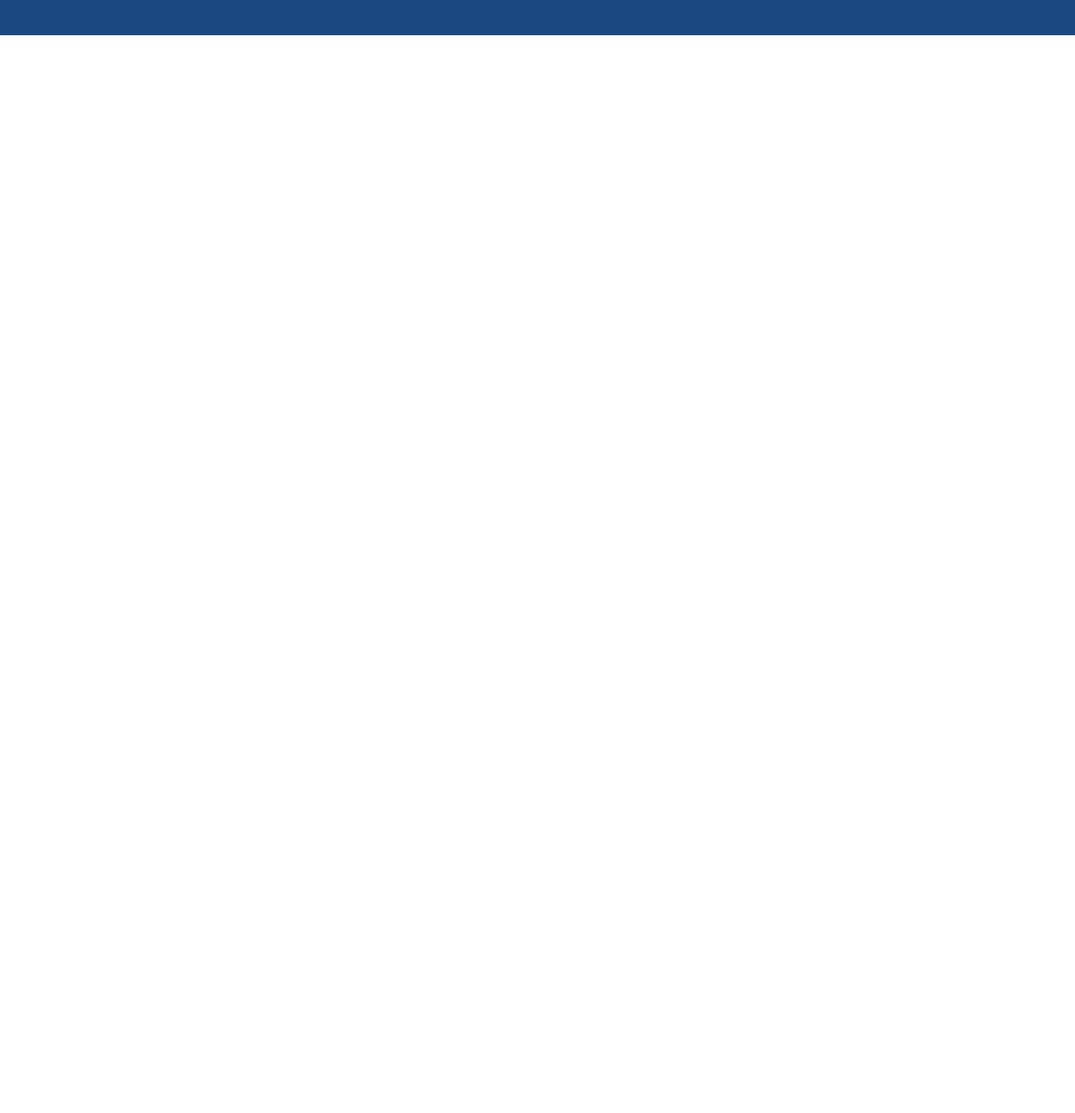
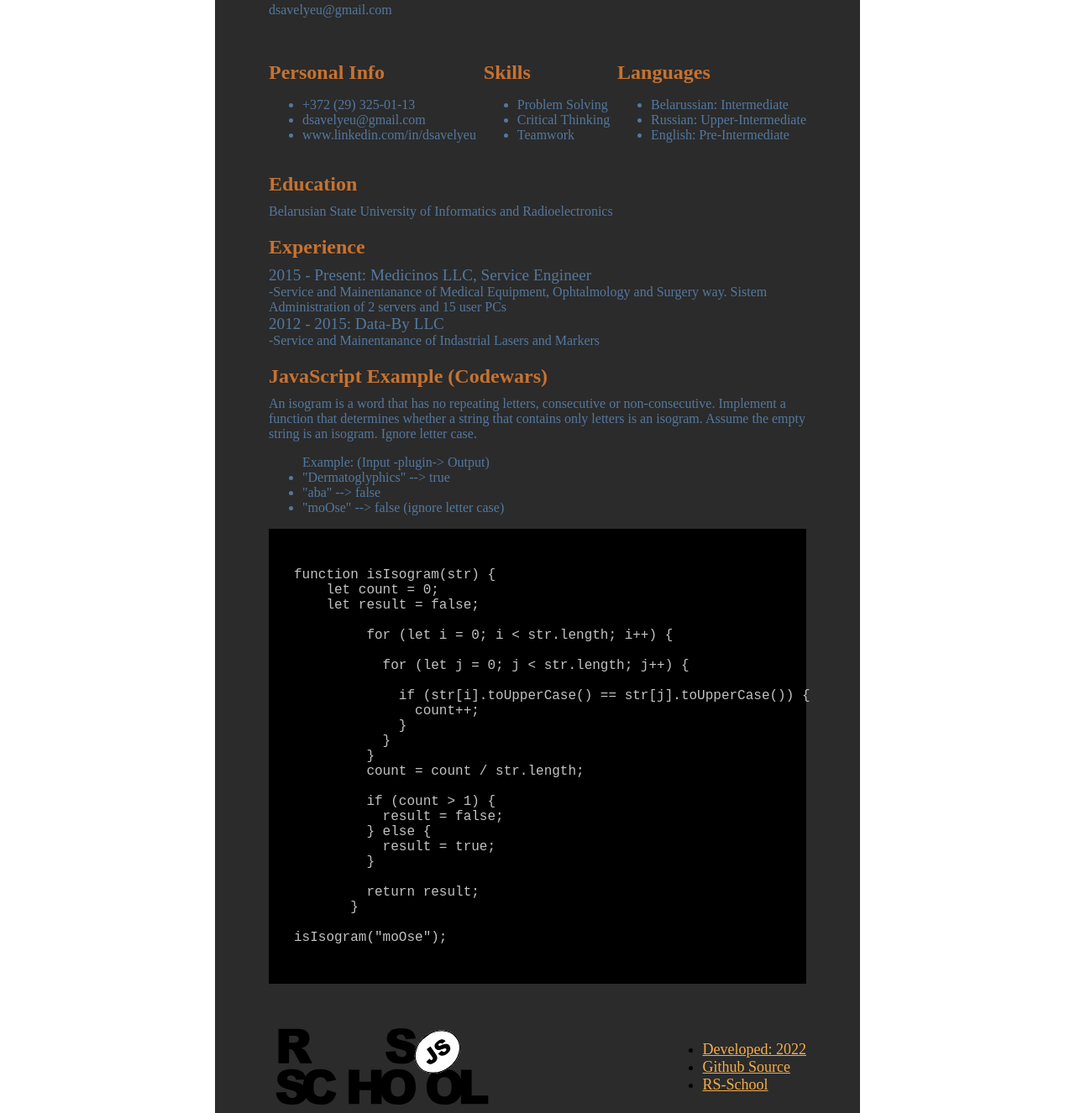
Before and after one commit to dsavelyeu/rsschool-cv, a plain HTML site: page index.html in a window 1280 px wide. Shown: the part 145-1471 px from the top of the page at 84% size. Before the commit the page ends 800 px from the top, so only its background shows below. Drawn offline with Linux system fonts and the light colour scheme.

Commit message:
feat: add main & footer

```diff
--- a/index.html
+++ b/index.html
@@ -1,5 +1,6 @@
 <!DOCTYPE html>
 <html lang="en">
+
 <head>
   <meta charset="UTF-8">
   <meta http-equiv="X-UA-Compatible" content="IE=edge">
@@ -7,10 +8,118 @@
   <title>cv-html</title>
   <link href="style.css" rel="stylesheet">
 </head>
+
 <body>
+  <div class="container">
     <header class="header">
       <h1>DZMITRY SAVELYEU</h1>
       <h2>Field Service Engineer "Medical Equipment"</h2>
+      <p>dsavelyeu@gmail.com</p>
     </header>
+
+
+    <main class="main">
+
+      <div class="personalInfo">
+        <div class="personalInfoChild">
+          <h2>Personal Info</h2>
+          <ul>
+            <li>+372 (29) 325-01-13</li>
+            <li>dsavelyeu@gmail.com</li>
+            <li>www.linkedin.com/in/dsavelyeu</li>
+          </ul>
+        </div>
+        <div class="personalInfoChild">
+          <h2>Skills</h2>
+          <ul>
+            <li>Problem Solving</li>
+            <li>Critical Thinking</li>
+            <li>Teamwork</li>
+          </ul>
+        </div>
+        <div class="personalInfoChild">
+          <h2>Languages</h2>
+          <ul>
+            <li>Belarussian: Intermediate</li>
+            <li>Russian: Upper-Intermediate</li>
+            <li>English: Pre-Intermediate</li>
+          </ul>
+        </div>
+      </div>
+
+
+
+      <h2>Education</h2>
+      <p>Belarusian State University of Informatics and Radioelectronics</p>
+
+      <h2>Experience</h2>
+      <p style="font-size:120%;">2015 - Present: Medicinos LLC, Service Engineer</p>
+      <p>-Service and Mainentanance of Medical Equipment, Ophtalmology and Surgery way. Sistem Administration of 2
+        servers and 15 user PCs</p>
+      <p style="font-size:120%;">2012 - 2015: Data-By LLC</p>
+      <p>-Service and Mainentanance of Indastrial Lasers and Markers</p>
+
+      <h2>JavaScript Example (Codewars)</h2>
+
+      <p>An isogram is a word that has no repeating letters, consecutive or non-consecutive.
+        Implement a function that determines whether a string that contains only letters is an isogram.
+        Assume the empty string is an isogram. Ignore letter case.</p>
+
+      <ul>Example: (Input -plugin-> Output)
+        <li>"Dermatoglyphics" --> true</li>
+        <li>"aba" --> false</li>
+        <li>"moOse" --> false (ignore letter case)</li>
+      </ul>
+
+      <div class="code">
+        <pre><code>function isIsogram(str) {
+    let count = 0;
+    let result = false;
+
+         for (let i = 0; i < str.length; i++) {
+
+           for (let j = 0; j < str.length; j++) {
+
+             if (str[i].toUpperCase() == str[j].toUpperCase()) {
+               count++;
+             }
+           }
+         }
+         count = count / str.length;
+
+         if (count > 1) {
+           result = false;
+         } else {
+           result = true;
+         }
+
+         return result;
+       }
+
+isIsogram("moOse");</code></pre>
+      </div>
+    </main>
+
+    <footer class="footer">
+      <div><a href="https://rs.school/js/"><img class="rsLogo" src="./img/rs_school_js.svg" width="90%" height="90%"
+            alt="rs logo"></p>
+      </div>
+      <div>
+        <nav class="menu">
+          <ul>
+            <li><a href="#">Developed: 2022</a></li>
+            <li><a href="https://github.com/dsavelyeu/rsschool-cv">Github Source</a></li>
+            <li><a href="https://rs.school">RS-School</a></li>
+          </ul>
+        </nav>
+
+      </div>
+
+
+
+
+    </footer>
+
 </body>
+
 </html>
--- a/style.css
+++ b/style.css
@@ -1,12 +1,65 @@
-
 html,
 body {
   height: 100%;
   margin: 0;
 }
 
+h1 {
+  color: rgb(245, 173, 74);
+}
+
+h2 {
+  color: rgb(199, 114, 48);
+  margin-bottom: 0.4em;
+}
+
+p {
+  color: rgb(83, 120, 159);
+  margin: 0;
+}
+
+a {
+  color: rgb(245, 173, 74);
+}
+
+.container {
+  height: auto;
+  width: 50%;
+  margin: auto; /* to center */
+  padding-left: 64px;
+  padding-right: 64px;
+  background-color: rgb(43, 43, 43);
+}
+
 .header {
-    padding: 30px;
-    background-color: rgb(28, 72, 129);
-    color: white;
-  }
+  padding-top: 32px;
+}
+
+.main {
+  padding-top: 32px;
+  color: rgb(83, 120, 159);
+  width: 100%;
+}
+
+.personalInfo {
+  display: flex;
+  justify-content: space-between;
+}
+
+.code {
+  background-color: black;
+  border-color: white;
+  color: rgb(194, 194, 194);
+  font-size: large;
+  padding: 30px;
+}
+
+.footer {
+  display: flex;
+  padding-top: 50px;
+  justify-content: space-between;
+}
+
+.menu {
+  font-size: large;
+}
```
Also changed, not shown: main.js (added, +29 -0 lines), img/github.png (added), img/rs_school_js.svg (added). Lines whose indentation alone changed are shown as unchanged.
